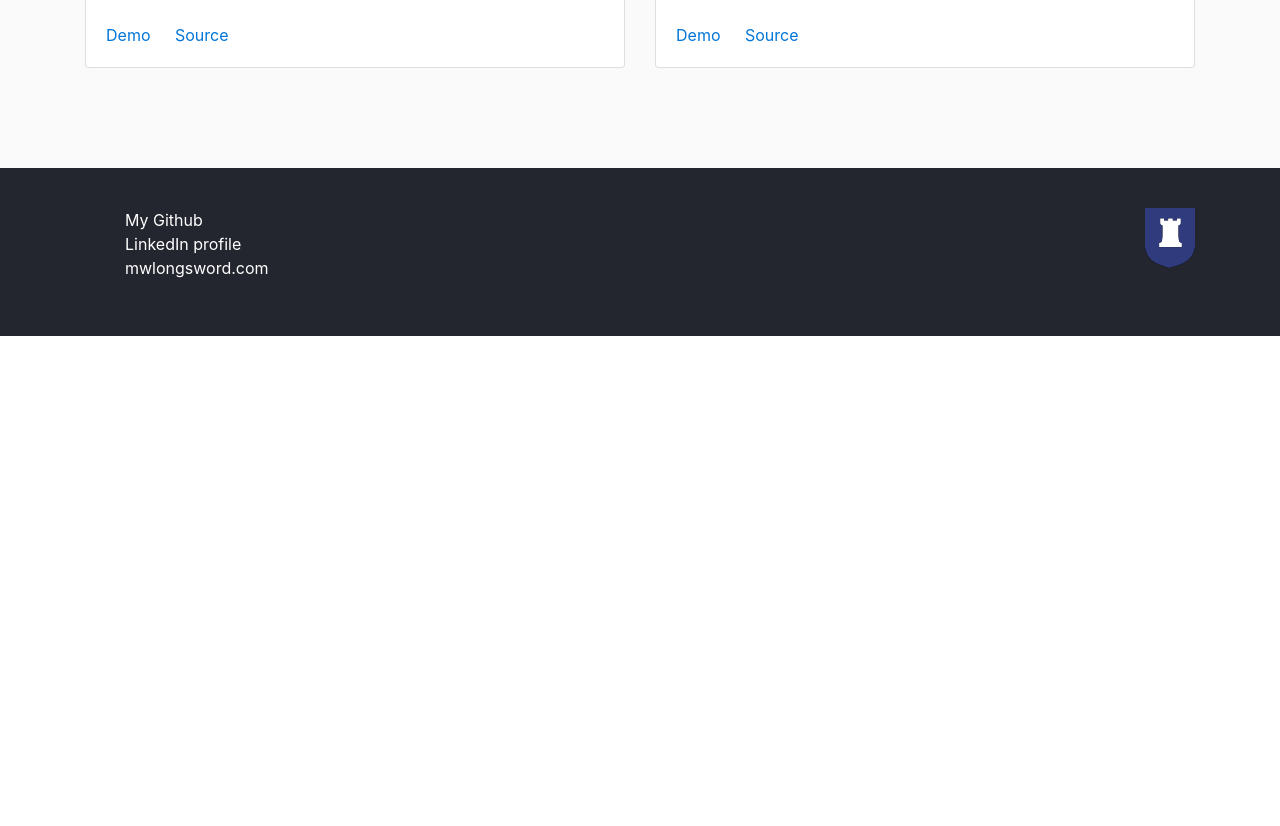
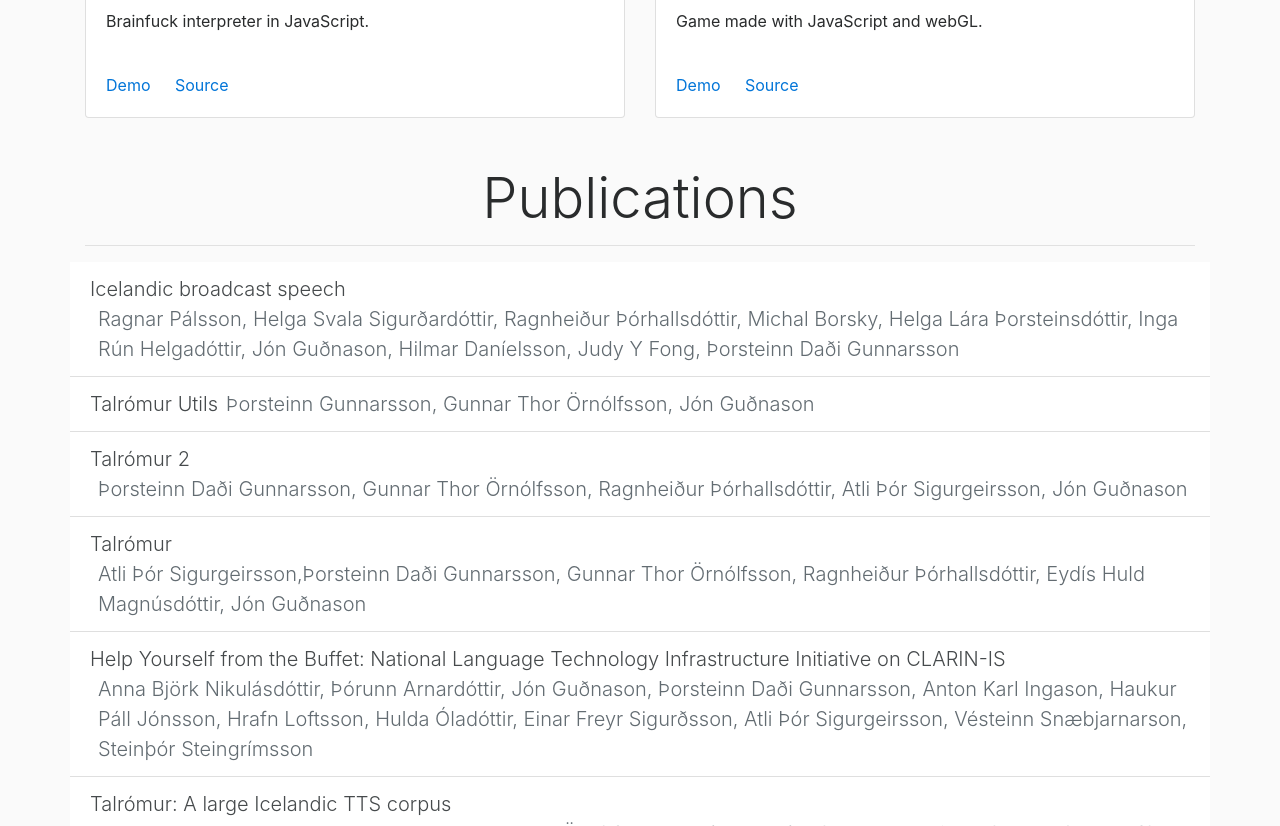
Before and after one commit to thdg/stuff, a plain HTML site: page public_html/index.html in a window 1280 px wide. Shown: the part 1974-2800 px from the top of the page. Before the commit the page ends 2310 px from the top, so only its background shows below. Drawn offline with nearby package versions, Linux system fonts and the light colour scheme.

Commit message:
Add publications

```diff
--- a/public_html/index.html
+++ b/public_html/index.html
@@ -74,6 +74,7 @@
         .content-heading {
             //color: #fafafa;
             text-align: center;
+            margin-top: 50px;
         }
         .content-heading + hr {
             //border-color: rgba(255, 255, 255, .2);
@@ -263,6 +264,49 @@
 
             </div>
         </div>
+        <div class="container">
+            <div class="row">
+                <div class="col-sm-12">
+                    <h2 class="content-heading display-4">Publications</h2>
+                    <hr/>
+                </div>
+            </div>
+            <div class="row">
+                <div class="list-group-flush">
+                    <!--<a href="" class="list-group-item list-group-item-action lead">
+                        <<span class="text-muted pl-2"></span>-->
+                    </a>
+                    <a href="" class="list-group-item list-group-item-action lead">
+                        Icelandic broadcast speech
+                        <span class="text-muted pl-2">Ragnar Pálsson, Helga Svala Sigurðardóttir, Ragnheiður Þórhallsdóttir, Michal Borsky, Helga Lára Þorsteinsdóttir, Inga Rún Helgadóttir, Jón Guðnason, Hilmar  Daníelsson, Judy Y Fong, Þorsteinn Daði Gunnarsson</span>
+                    </a>
+                    <a href="" class="list-group-item list-group-item-action lead">
+                        Talrómur Utils
+                        <span class="text-muted pl-2">Þorsteinn Gunnarsson, Gunnar Thor Örnólfsson, Jón Guðnason</span>
+                    </a>
+                    <a href="" class="list-group-item list-group-item-action lead">
+                        Talrómur 2
+                        <span class="text-muted pl-2">Þorsteinn Daði Gunnarsson, Gunnar Thor Örnólfsson, Ragnheiður Þórhallsdóttir, Atli Þór Sigurgeirsson, Jón Guðnason</span>
+                    </a>
+                    <a href="" class="list-group-item list-group-item-action lead">
+                        Talrómur
+                        <span class="text-muted pl-2">Atli Þór Sigurgeirsson,Þorsteinn Daði Gunnarsson, Gunnar Thor Örnólfsson, Ragnheiður Þórhallsdóttir, Eydís Huld Magnúsdóttir, Jón Guðnason</span>
+                    </a>
+                    <a href="" class="list-group-item list-group-item-action lead">
+                        Help Yourself from the Buffet: National Language Technology Infrastructure Initiative on CLARIN-IS
+                        <span class="text-muted pl-2">Anna Björk Nikulásdóttir, Þórunn Arnardóttir, Jón Guðnason, Þorsteinn Daði Gunnarsson, Anton Karl Ingason, Haukur Páll Jónsson, Hrafn Loftsson, Hulda Óladóttir, Einar Freyr Sigurðsson, Atli Þór Sigurgeirsson, Vésteinn Snæbjarnarson, Steinþór Steingrímsson</span>
+                    </a>
+                    <a href="" class="list-group-item list-group-item-action lead">
+                        Talrómur: A large Icelandic TTS corpus
+                        <span class="text-muted pl-2">Atli Sigurgeirsson, Þorsteinn Gunnarsson, Gunnar Örnólfsson, Eydís Magnúsdóttir, Ragnheiður Þórhallsdóttir, Stefán Jónsson, Jón Guðnason</span>
+                    </a>
+                    <a href="http://www.diva-portal.org/smash/record.jsf?pid=diva2%3A1307982&dswid=-2916" class="list-group-item list-group-item-action lead">
+                        Speech recognition for telephone conversations in Icelandic using Kaldi
+                        <span class="text-muted pl-2">Þorsteinn Daði Gunnarsson</span>
+                    </a>
+                </div>
+            </div>
+        </div>
     </div>
 
     <div class="footer">
```
